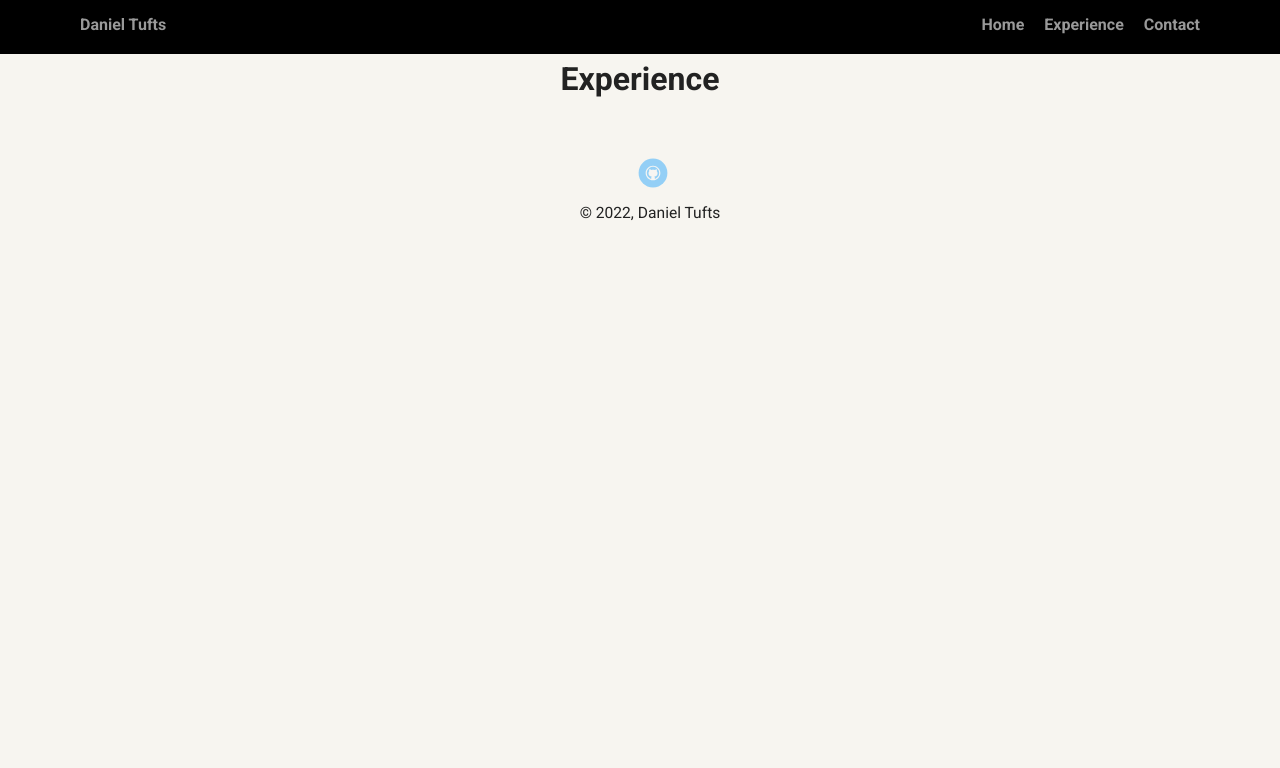
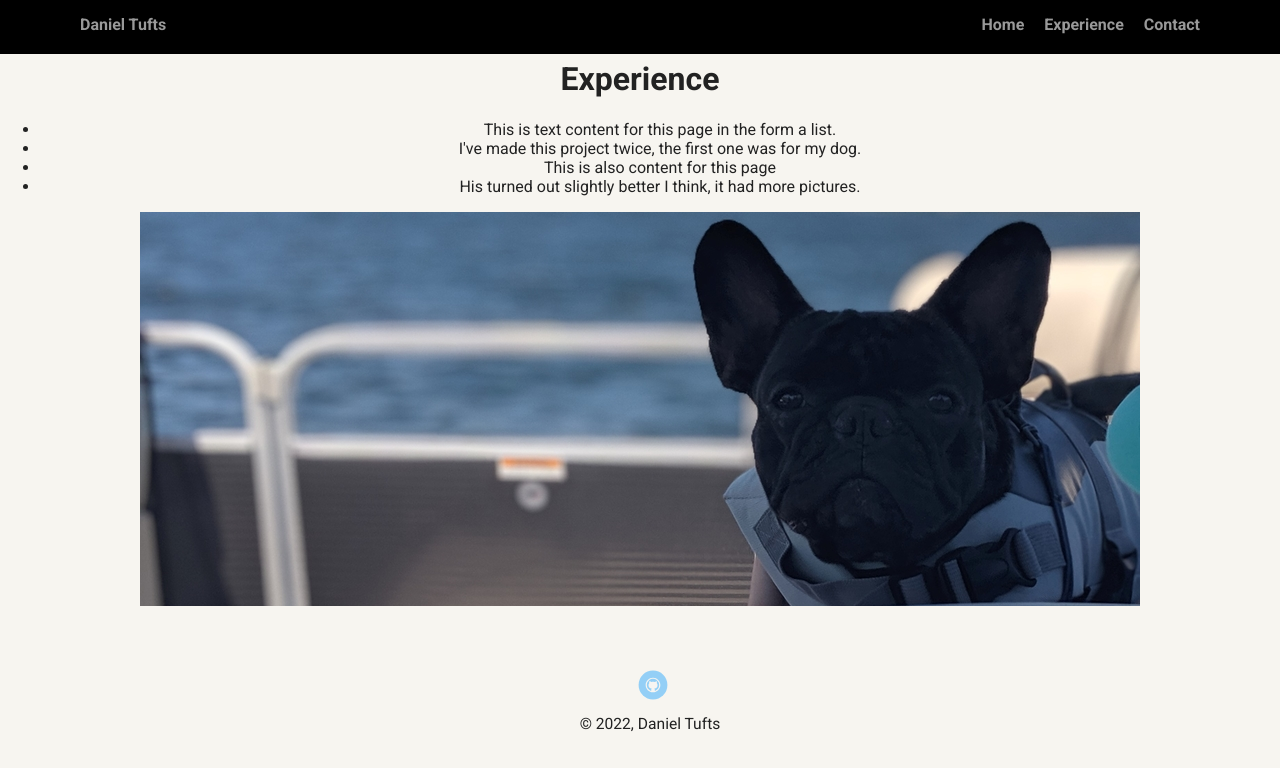
Before and after one commit to Tuftsd/Dans-Portfolio, a plain HTML site: page portfolio_update_v1/experience.html in a window 1280 px wide. Drawn offline with Linux system fonts and the light colour scheme; a web font is replaced by a local one.

Commit message:
text edit

```diff
--- a/portfolio_update_v1/experience.html
+++ b/portfolio_update_v1/experience.html
@@ -20,8 +20,15 @@
     <div>
     <br>
       <h1>Experience</h1>
+          <ul>
+              <li>This is text content for this page in the form a list.</li>
+              <li>I've made this project twice, the first one was for my dog.</li>
+              <li>This is also content for this page</li>
+              <li>His turned out slightly better I think, it had more pictures.</li>
+
+            </ul>
     </div>
-
+            <img src="images/tobi.jpg" alt="a cute dog on a boat">
 
 
   </main>
```
